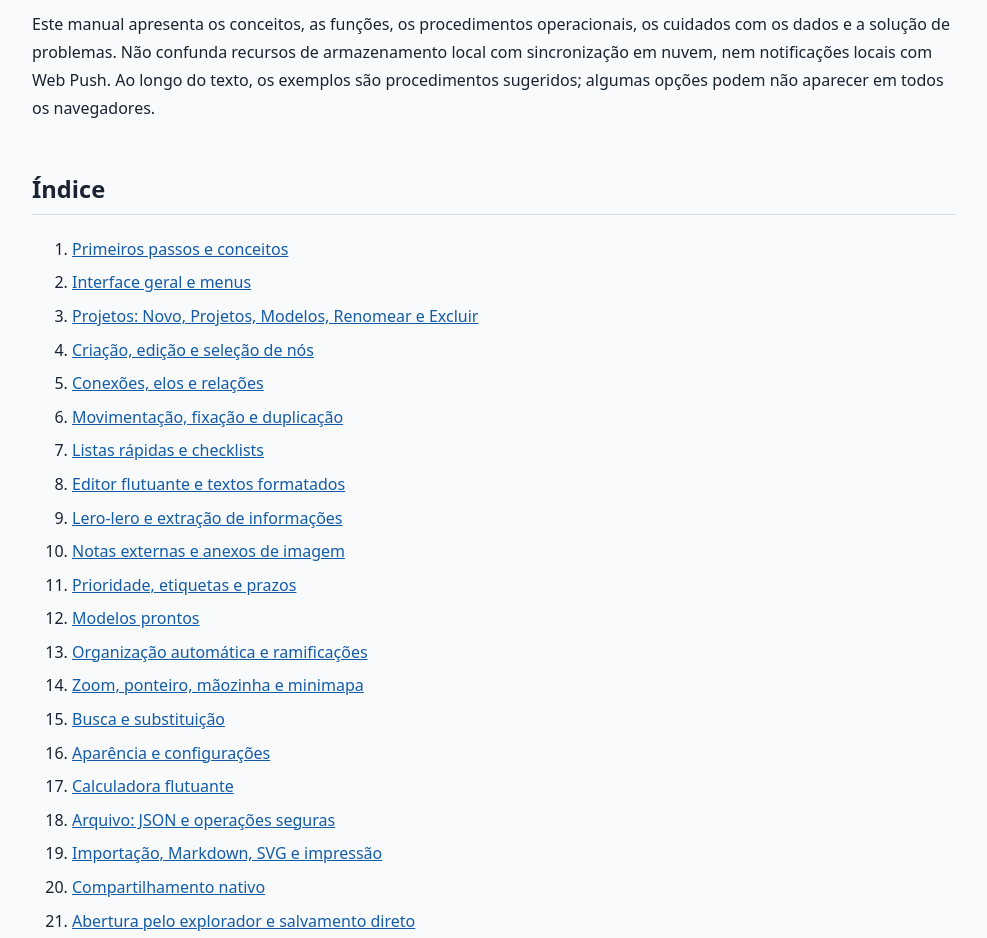
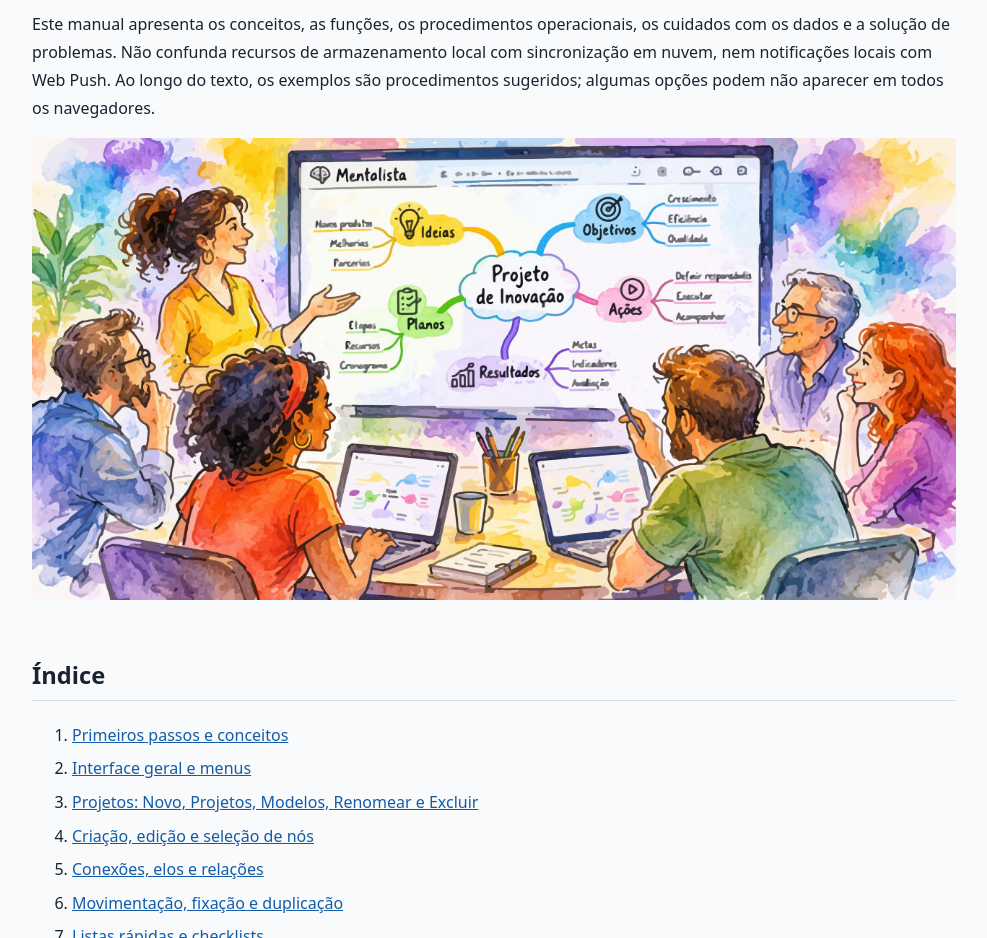
Before and after one commit to magpe-stack/Mentalista, a plain HTML site: page MANUAL.html in a window 1280 px wide. Shown: the part 860-1798 px from the top of the page, without its empty margins (146-1133 px from the left). Drawn offline with Linux system fonts and the light colour scheme.

Commit message:
Update MANUAL.html

```diff
--- a/MANUAL.html
+++ b/MANUAL.html
@@ -10,6 +10,13 @@
 <p>O Mentalista é uma ferramenta de organização visual do conhecimento. Seu espaço de trabalho é um Palco amplo, onde caixas representam ideias e conexões indicam relações. O aplicativo combina mapas mentais, listas, checklists, notas, imagens e textos formatados em projetos locais. É especialmente útil para escritores, estudantes, pesquisadores, profissionais que planejam atividades e qualquer pessoa que precise transformar informações dispersas em uma estrutura compreensível.</p>
 <p>O programa foi concebido como PWA: pode ser aberto pelo navegador ou instalado como aplicativo em plataformas compatíveis. O trabalho principal não depende de login ou de um serviço de nuvem. O funcionamento offline depende de os arquivos estáticos terem sido armazenados corretamente. Os projetos podem ser exportados para JSON, e outros formatos oferecem maneiras diferentes de visualizar, compartilhar ou imprimir conteúdos.</p>
 <p>Este manual apresenta os conceitos, as funções, os procedimentos operacionais, os cuidados com os dados e a solução de problemas. Não confunda recursos de armazenamento local com sincronização em nuvem, nem notificações locais com Web Push. Ao longo do texto, os exemplos são procedimentos sugeridos; algumas opções podem não aparecer em todos os navegadores.</p>
+
+
+<div align="center">
+  <img src="assets/MentalistaCover.jpg" alt="Capa do Mentalista" width="100%">
+</div>
+
+
 <h2 id="indice">Índice</h2>
 <ol>
 <li><a href="#primeiros-passos-e-conceitos">Primeiros passos e conceitos</a></li>
```
